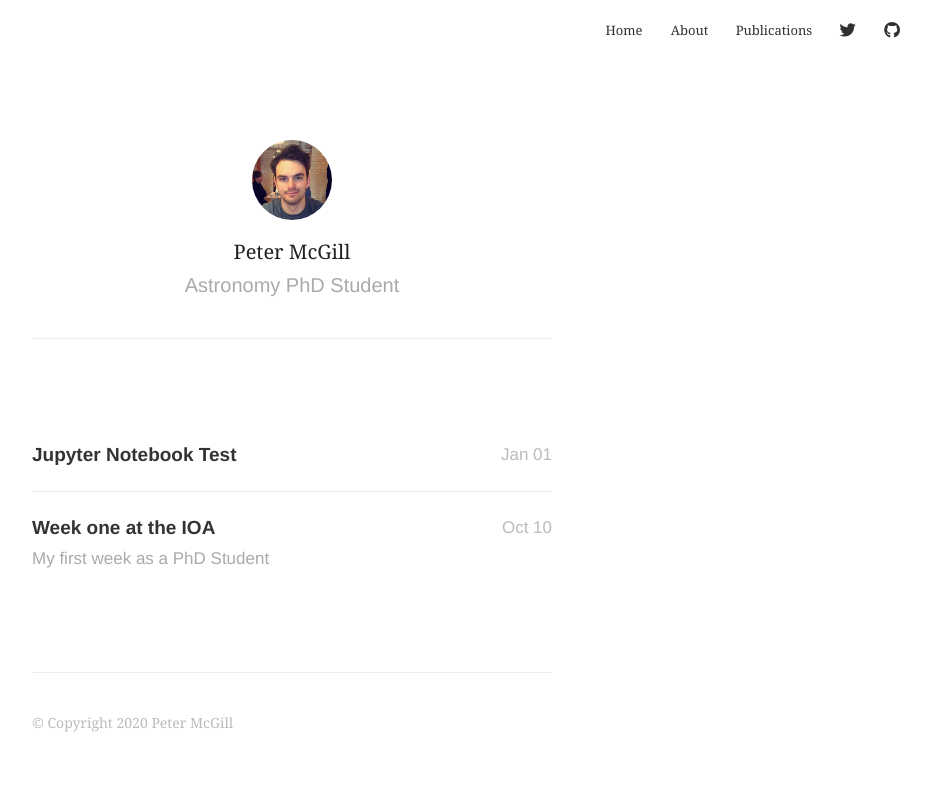
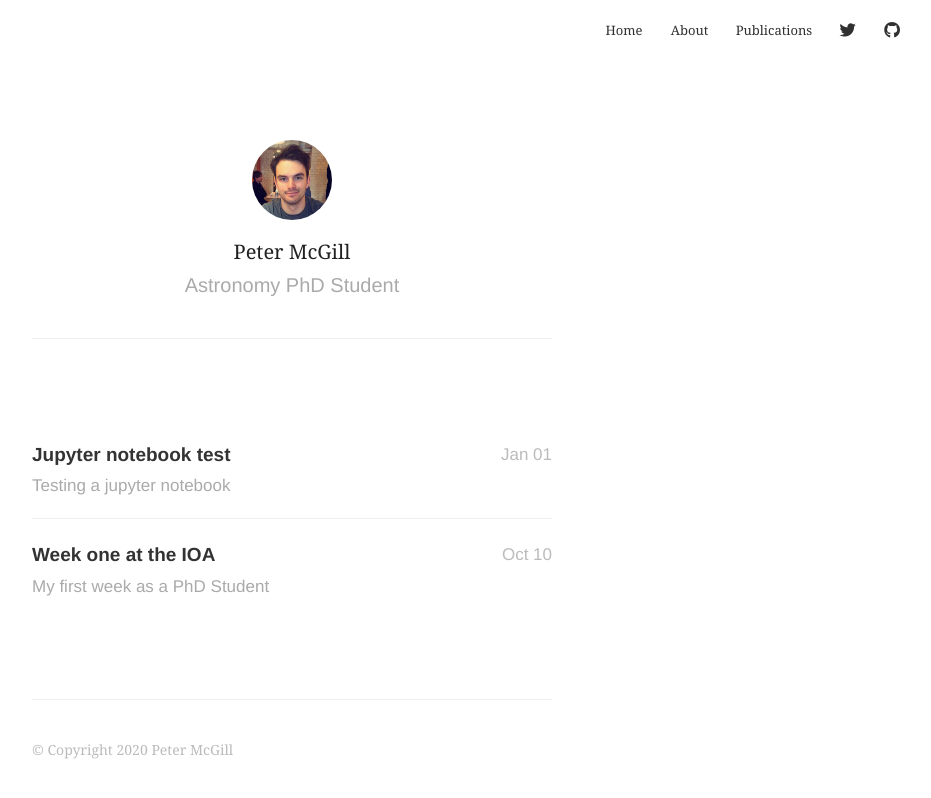
Before and after one commit to astrophpeter/astrophpeter.github.io, a Jekyll site: the page built from index.html, in a window 1280 px wide. Shown: the top 798 px of the page, without its empty margins (348-1279 px from the left). Built offline with Jekyll 4.4.1, drawn with Linux system fonts in a browser that asks for light colours; nearby versions of some CDN libraries; the list of posts is cut into pages by our own code.

Commit message:
Update 2020-01-1-jupyter-notebook-test.md

```diff
--- a/_posts/2020-01-1-jupyter-notebook-test.md
+++ b/_posts/2020-01-1-jupyter-notebook-test.md
@@ -1,5 +1,8 @@
-
-
+---
+title:  "Jupyter notebook test"
+date:   2020-01-1
+description: Testing a jupyter notebook
+---
 
 
 Hello this is a test of writing a jupyer notebook in mark down.
```
